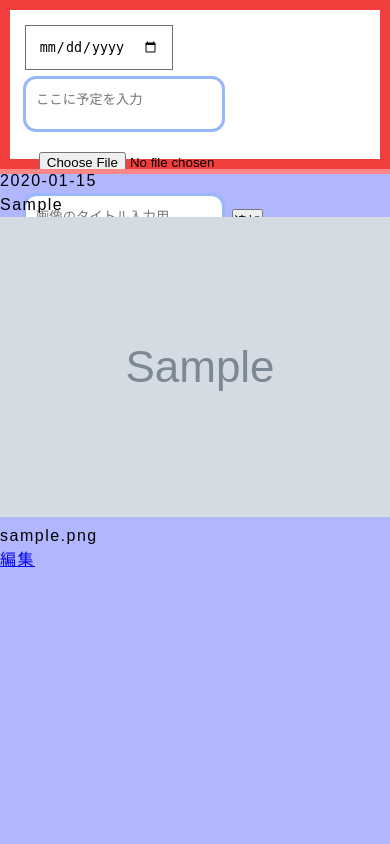
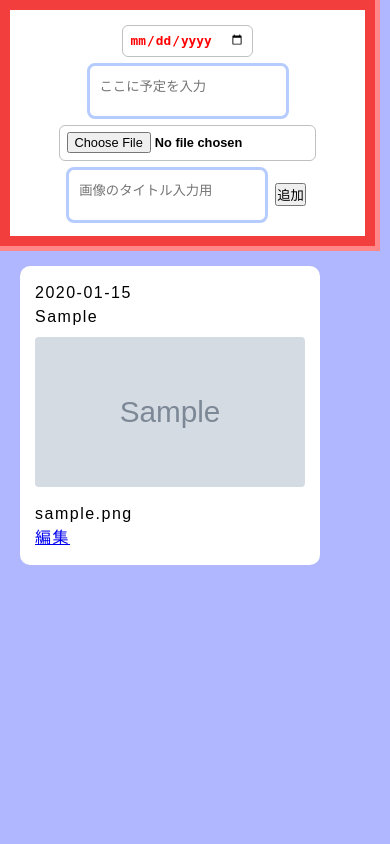
Before and after one commit to koketasi/schedule_app, a Flask app: page / in a window 390 px wide; the page is wider, and only the part inside the window is pictured. Run offline with Flask 3, Linux system fonts and the light colour scheme; tables that the repository leaves empty hold one stand-in row (values such as "Sample post"); grey boxes marked "Sample" are stand-in pictures.

Commit message:
Polish styles and fix template hidden input
Refine responsive and desktop styles: add mobile right margin, set .add min-height, center form items, normalize input appearance (padding, outline, bg, color, radius), and improve textarea hover/focus behavior and transitions. Introduce card-based layout (.container, .card, .card img) and adjust .edit input widths. In templates/index.html remove unintended spaces in the hidden input value interpolation to avoid extra whitespace and add a display-mode comment for clarity.

```diff
--- a/static/style.css
+++ b/static/style.css
@@ -1,7 +1,7 @@
 @media  screen and (max-width:768px) {
     body{
         font-size:16px;
-
+        margin-right:15px;
     }
 }
 @media screen and (min-width:769px){
@@ -22,13 +22,15 @@ body{
     margin:0;
     padding:0;
 }
+/* ↓ パソコン用*/
+
 .add{
 
 
 
     background-color: white;
     width:100%;
-    height: 20%;
+    min-height: 15%;
     padding:1rem;
     border:rgb(243, 62, 62) solid 10px ;
     outline: 5px solid #ff8787;
@@ -36,39 +38,49 @@ body{
 .add form{
     display: flex;
     flex-wrap: wrap;
+    justify-content:center;
     align-items: center;
     gap:10px;
 }
-input{
-    padding:0.8rem;
+ input{
+    padding:0.4rem;
     border:none;
-    outline: solid 1px rgb(110, 110, 110);
-
+    outline: solid 1px rgba(110, 110, 110, 0.43);
+    -webkit-appearance: none;
+    appearance: none;
+    background-color: white;
+    color:red;
+    font-size: 0.8rem;
+    border-radius: 5px;
+      font-weight: bold;
 }
 input[type='file']{
-    outline:none;
+
+    color:black;
+
 }
 
 input:hover{
     outline:none;
     border: solid 3px rgb(172, 171, 171);
-}
-input[type='file']:hover{
-    border-radius: 10px;
+    border-radius: 5px;
 }
 
-textarea{
+
+ textarea{
     border: none;
-    outline: solid 3px rgb(151, 183, 255);
-    border-radius:10px;
+    outline: solid 3px rgba(151, 182, 255, 0.697);
+    border-radius:5px;
     resize:none;
     padding: 10px;
+    transition: all 0.2s;
 
 }
 textarea:hover{
     outline:none;
     border: solid 3px rgb(172, 171, 171);
     box-shadow: 0 0 10px rgb(181, 181, 181);
+
 }
 textarea:focus{
     border: none;
@@ -76,3 +88,37 @@ textarea:focus{
     box-shadow: 0 0 10px rgb(0, 219, 253);
 
 }
+.container{
+    display: flex;
+    flex-wrap: wrap;
+
+    margin: 10px;
+}
+.card{
+    width:300px;
+    min-height: 150px;
+    background-color: white;
+    padding: 15px;
+    border-radius: 10px;
+    margin: 10px;
+    transition: all 0.2s;
+}
+.card:hover{
+    box-shadow:  0 2px 4px rgba(0,0,0,0.1),
+                 0 8px 20px rgba(0,0,0,0.1);
+}
+.card form{
+    display:block;
+}
+.card img{
+    width: 100%;
+    border-radius: 4px;
+    margin: 8px 0;
+    object-fit: fill;
+    height: 150px;
+}
+.edit input[type='date'],
+.edit input[type='file']{
+    width:100%;
+    margin-bottom: 10px;
+}
--- a/templates/index.html
+++ b/templates/index.html
@@ -41,7 +41,7 @@
 
                                 {% endif %}
                                 <input type="file" name="name" accept='image/*' >
-                                <input type="hidden" name="current_name" value="{%if i[2]%} {{i[2]}} {%endif%}">
+                                <input type="hidden" name="current_name" value="{%if i[2]%}{{i[2]}}{%endif%}">
 
                                 <textarea name='title'  placeholder='画像のタイトル入力用'>{{i[3]}}</textarea>
                                 <div class="button">
@@ -59,7 +59,7 @@
                                 </form>
                             </div>
                         </div>
-                    {% else %}
+                    {% else %}<!--表示画面-->
                         <p class="date" >{{i[0]}}</p>
                         <p class="event">{{i[1]}}</p>
                         {% if i[2] %}
```
